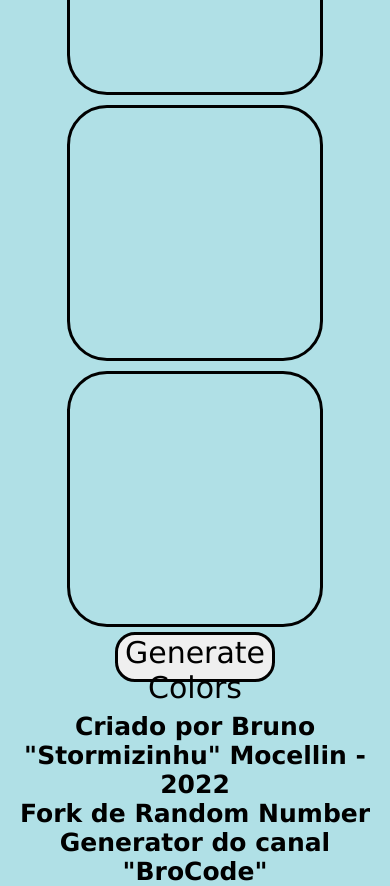
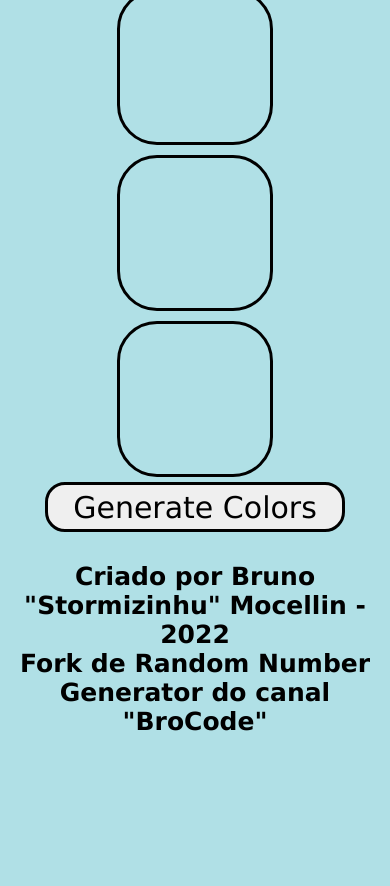
Before and after one commit to stormizinhu/random-color-generator, a plain HTML site: page index.html in a window 390 px wide. Shown: the part 100-986 px from the top of the page. After the commit the page ends 844 px from the top, so only its background shows below. Drawn offline with Linux system fonts and the light colour scheme.

Commit message:
Add files via upload
media query 768 redimensionado

```diff
--- a/assets/style.css
+++ b/assets/style.css
@@ -22,7 +22,7 @@ body {
 #colorButton {
     font-size: 40px;
     height: 50px;
-    width: 41vw;
+    width: 790px;
     border-radius: 20px;
     border: 3px solid black;
 }
@@ -52,5 +52,11 @@ footer {
     }
     #colorButton {
         font-size: 30px;
+        width: 300px;
+    }
+    label {
+        font-size: 30px;
+        height: 150px;
+        width: 150px;
     }
 }
```
